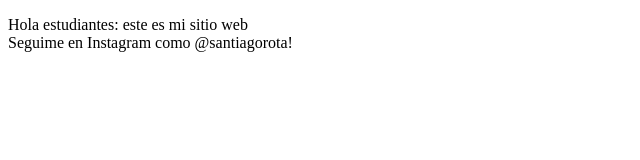
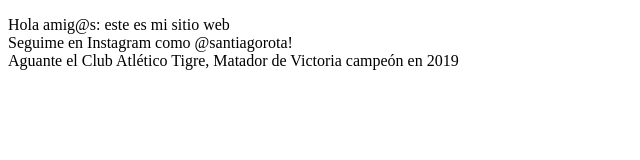
Before and after one commit to santiagorota/proyectoDemoCursoPrework95, a plain HTML site: page index.html in a window 1280 px wide. Shown: the whole page, without its empty margins (0-640 px from the left). Drawn offline with Linux system fonts and the light colour scheme.

Commit message:
cambios agregamos a tigre

```diff
--- a/index.html
+++ b/index.html
@@ -8,7 +8,7 @@
 </head>
 <body>
     <p>
-        Hola estudiantes: este es mi sitio web<br>Seguime en Instagram como @santiagorota!
+        Hola amig@s: este es mi sitio web<br>Seguime en Instagram como @santiagorota!<br>Aguante el Club Atlético Tigre, Matador de Victoria campeón en 2019
     </p>
 </body>
 </html>
```
